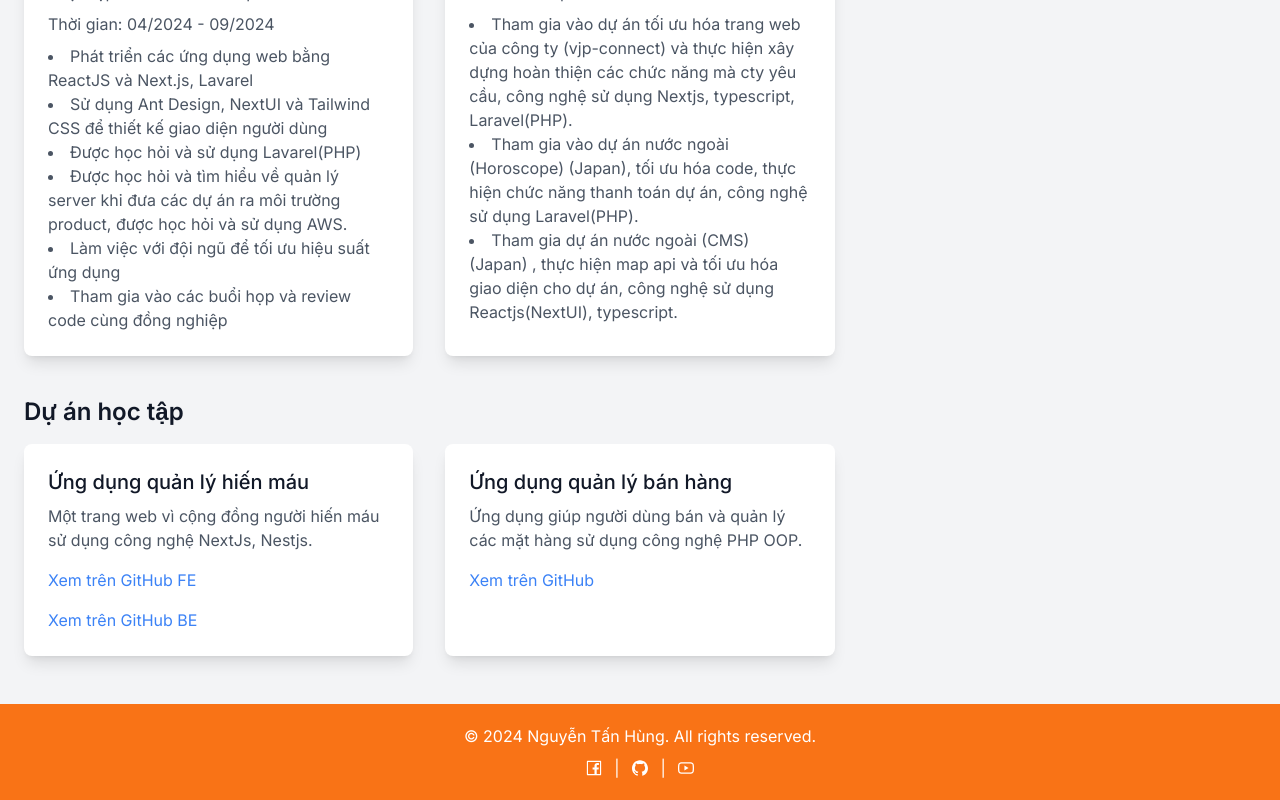
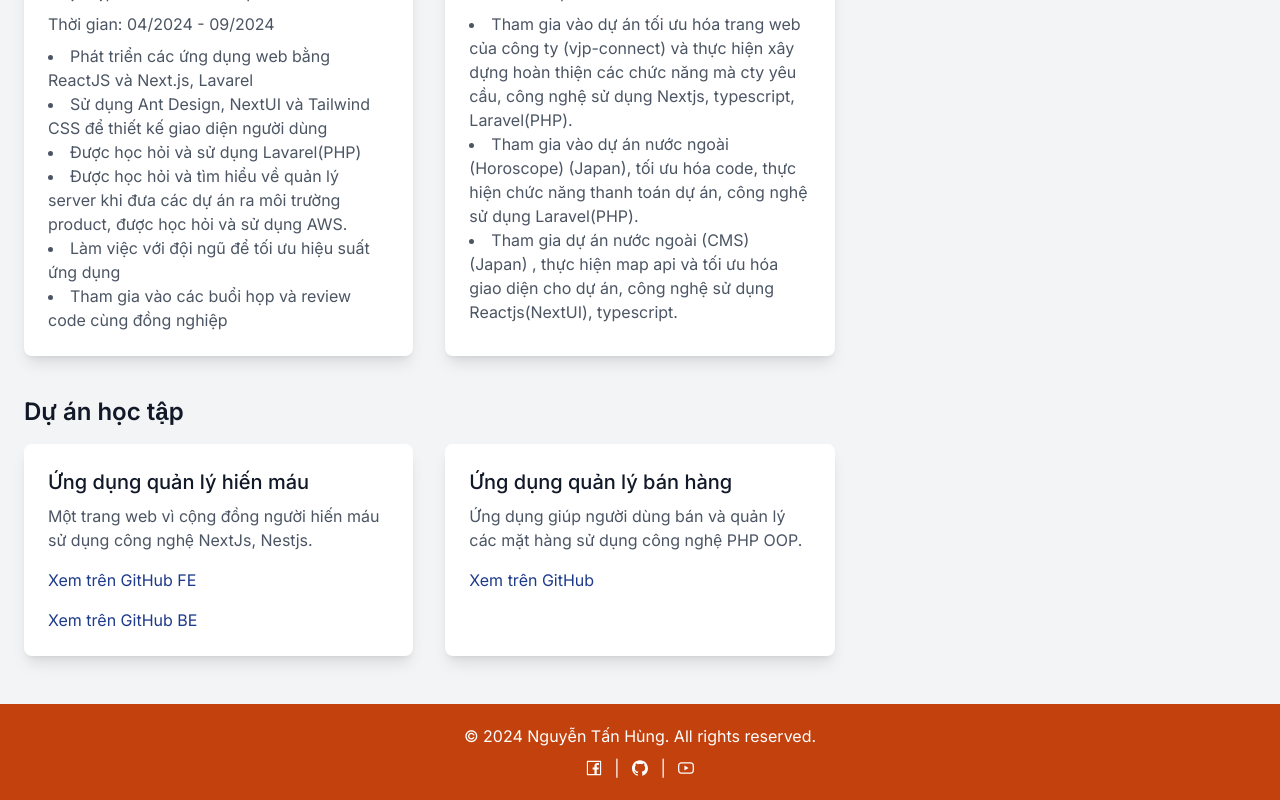
Before and after one commit to MeGaOne47/FeDeploy, a Next.js app: page / in a window 1280 px wide. Shown: the part 880-1680 px from the top of the page. Built offline with nearby package versions, Linux system fonts and the light colour scheme.

Commit message:
update color

```diff
--- a/components/Home/home.tsx
+++ b/components/Home/home.tsx
@@ -65,14 +65,14 @@ export default function HomeIndex() {
             <div className="bg-white p-6 rounded-lg shadow-lg transition-transform transform hover:scale-105 hover:bg-gray-100 hover:shadow-xl">
               <h3 className="text-xl font-medium mb-2">Ứng dụng quản lý hiến máu</h3>
               <p className="text-gray-600">Một trang web vì cộng đồng người hiến máu sử dụng công nghệ NextJs, Nestjs.</p>
-              <a href="https://github.com/MeGaOne47/DonationBlood_Next13_Client_Main" className="text-blue-500 mt-4 inline-block">Xem trên GitHub FE</a>
+              <a href="https://github.com/MeGaOne47/DonationBlood_Next13_Client_Main" className="text-blue-900 mt-4 inline-block">Xem trên GitHub FE</a>
               <br />
-              <a href="https://github.com/MeGaOne47/nest-crud-app" className="text-blue-500 mt-4 inline-block">Xem trên GitHub BE</a>
+              <a href="https://github.com/MeGaOne47/nest-crud-app" className="text-blue-900 mt-4 inline-block">Xem trên GitHub BE</a>
             </div>
             <div className="bg-white p-6 rounded-lg shadow-lg transition-transform transform hover:scale-105 hover:bg-gray-100 hover:shadow-xl">
               <h3 className="text-xl font-medium mb-2">Ứng dụng quản lý bán hàng</h3>
               <p className="text-gray-600">Ứng dụng giúp người dùng bán và quản lý các mặt hàng sử dụng công nghệ PHP OOP.</p>
-              <a href="https://github.com/nguyentanhung/todolist" className="text-blue-500 mt-4 inline-block">Xem trên GitHub</a>
+              <a href="https://github.com/nguyentanhung/todolist" className="text-blue-900 mt-4 inline-block">Xem trên GitHub</a>
             </div>
           </div>
         </section>
--- a/components/Layout/footer.tsx
+++ b/components/Layout/footer.tsx
@@ -4,7 +4,7 @@ import { FacebookOutlined, GithubOutlined, YoutubeOutlined } from '@ant-design/i
 
 const FooterComponent: React.FC = () => {
   return (
-    <footer className="bg-orange-500 text-center py-5 relative bottom-0 left-0 w-full">
+    <footer className="bg-orange-700 text-center py-5 relative bottom-0 left-0 w-full">
       <div className="text-white mb-2">&copy; 2024 Nguyễn Tấn Hùng. All rights reserved.</div>
       <div className="text-white">
         <a href="https://www.facebook.com/profile.php?id=100028399301933" target="_blank" rel="noopener noreferrer" className="hover:text-blue-500 mx-2">
```
